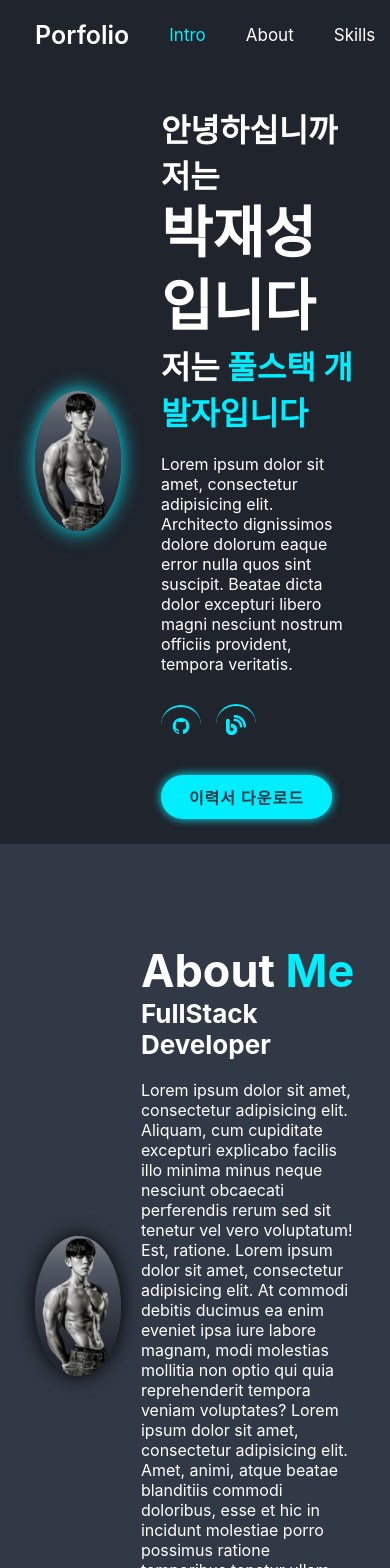
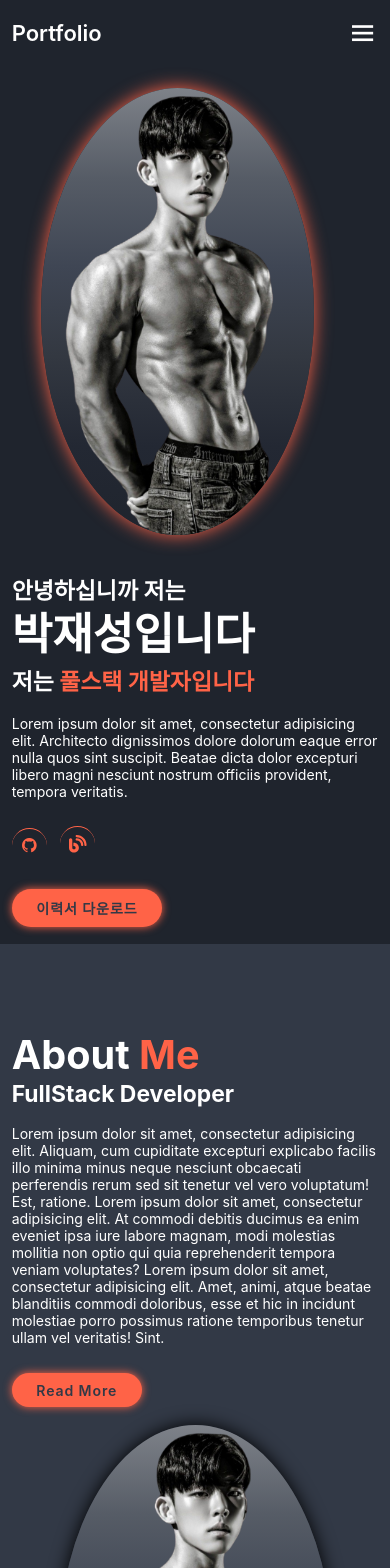
Before and after one commit to namic123/portfolio, a React (Create React App) app: page / in a window 390 px wide. Shown: the top 1568 px of the page. Built offline with nearby package versions, Linux system fonts and the light colour scheme.

Commit message:
반응형 작성중

```diff
--- a/src/App.js
+++ b/src/App.js
@@ -1,4 +1,4 @@
-import React, {useEffect} from 'react';
+import React, {useEffect, useRef, useState} from 'react';
 import "./css/style.css";
 import {Box, Image} from "@chakra-ui/react";
 import mainPic from "./img/KakaoTalk_20231227_025533035-removebg.png";
@@ -13,23 +13,58 @@ function App(props) {
     link.rel = 'stylesheet';
     document.head.appendChild(link);
   }, []);
+
+  const [isMenuOpen, setIsMenuOpen] = useState(false);
+  const [isSticky, setIsSticky] = useState(false);
+  const [activeSection, setActiveSection] = useState('');
+  const homeRef = useRef(null);
+  const aboutRef = useRef(null);
+  const skillsRef = useRef(null);
+  const projectRef = useRef(null);
+  const contactRef = useRef(null);
+
+  const toggleMenu = () => {
+    setIsMenuOpen(!isMenuOpen);
+  };
+
+  useEffect(() => {
+    const handleScroll = () => {
+      const shouldStick = window.scrollY > 100;
+      setIsSticky(shouldStick);
+      const refs = [homeRef, aboutRef, skillsRef, projectRef, contactRef];
+      const currentSection = refs.find(ref => {
+        const element = ref.current;
+        if (!element) return false;
+        const offsetTop = element.offsetTop;
+        const offsetHeight = element.offsetHeight;
+        return window.scrollY >= offsetTop - 150 && window.scrollY < offsetTop + offsetHeight;
+      });
+      if (currentSection && currentSection.current) {
+        setActiveSection(currentSection.current.id);
+      }
+    };
+
+    window.addEventListener('scroll', handleScroll);
+    return () => window.removeEventListener('scroll', handleScroll);
+  }, []);
+
   return (
     <div className="container">
-      <header className="header">
-        <a href="#" className="logo">Porfolio</a>
-        <i className='bx bx-menu' id="menu-icon"></i>
-        <nav className="navbar">
-          <a href="#home" className="active" >Intro</a>
-          <a href="#about">About</a>
-          <a href="#skills">Skills</a>
-          <a href="#project">Project</a>
-          <a href="#contact">Contact</a>
+      <header className={`header ${isSticky ? 'sticky' : ''}`}>
+        <a href="#" className="logo">Portfolio</a>
+        <i className={`bx bx-menu ${isMenuOpen ? 'bx-x' : ''}`} id="menu-icon" onClick={toggleMenu}></i>
+        <nav className={`navbar ${isMenuOpen ? 'active' : ''}`}>
+          <a href="#home" className={activeSection === 'home' ? 'active' : ''} >Intro</a>
+          <a href="#about" className={activeSection === 'about' ? 'active' : ''}>About</a>
+          <a href="#skills" className={activeSection === 'skills' ? 'active' : ''}>Skills</a>
+          <a href="#project" className={activeSection === 'project' ? 'active' : ''}>Project</a>
+          <a href="#contact" className={activeSection === 'contact' ? 'active' : ''}>Contact</a>
         </nav>
       </header>
       {/* Intro 화면 */}
-      <section className="home" id="home">
+      <section className="home" id="home"  ref={homeRef}>
         <div className="home-img">
-          <Image src={mainPic} alt="" w={"22vw"} bg={"linear-gradient(to top, #1F242D,#232833, #333841, #3f4654, #565c66, #7e8289)"} borderRadius={"50%"}
+          <Image className="home-image" src={mainPic} alt="" w={"22vw"} bg={"linear-gradient(to top, #1F242D,#232833, #333841, #3f4654, #565c66, #7e8289)"} borderRadius={"50%"}
           boxShadow={"0 0 2rem var(--main-color)"}/>
         </div>
         <div className="home-content">
@@ -46,9 +81,9 @@ function App(props) {
         </div>
       </section>
       {/*about 화면*/}
-      <section className="about" id="about">
+      <section className="about" id="about"  ref={aboutRef}>
         <div className="about-img">
-          <Image src={mainPic} alt="" w={"22vw"} bg={"linear-gradient(to top, #1F242D,#232833, #333841, #3f4654, #565c66, #7e8289)"} borderRadius={"50%"} boxShadow={"0 0 2rem black"}/>
+          <Image className="about-image" src={mainPic} alt="" w={"22vw"} bg={"linear-gradient(to top, #1F242D,#232833, #333841, #3f4654, #565c66, #7e8289)"} borderRadius={"50%"} boxShadow={"0 0 2rem black"}/>
         </div>
         <div className="about-content">
           <h2 className="heading">About <span>Me</span></h2>
@@ -61,7 +96,7 @@ function App(props) {
       </section>
 
       {/*Skill 화면*/}
-      <section className="skills" id="skills">
+      <section className="skills" id="skills"  ref={skillsRef}>
         <h2 className="heading">My <span>Skills</span></h2>
         <div className="skills-container">
 
@@ -88,7 +123,7 @@ function App(props) {
         </div>
       </section>
       {/* Project 화면 */}
-      <section className="project" id="project">
+      <section className="project" id="project"  ref={projectRef}>
         <h2 className="heading">Latest <span>Project</span></h2>
         <div className="project-container">
           <div className="project-box">
@@ -141,6 +176,12 @@ function App(props) {
           </div>
         </div>
       </section>
+      {/*footer*/}
+      <footer className="footer">
+        <div className="footer-iconTop">
+          <a href="#home"></a>
+        </div>
+      </footer>
     </div>
   );
 }
--- a/src/css/style.css
+++ b/src/css/style.css
@@ -12,7 +12,7 @@
     --bg-color :#1f242d;
     --second-bg-color :#323946;
     --text-color :#fff;
-    --main-color :#0ef;
+    --main-color :tomato;
 }
 
 html{
@@ -52,6 +52,10 @@ section{
     justify-content: space-between;
     align-items: center;
     z-index: 100;
+}
+
+.header.sticky{
+    border-bottom:.1rem solid rgba(0,0,0,0.2);
 }
 
 .logo{
@@ -305,3 +309,71 @@ transition: .5s ease;
     font-size: 2rem;
     color: var(--second-bg-color);
 }
+
+/* 반응형 */
+@media (max-width:1200px) {
+    html{
+        font-size: 55%;
+    }
+}
+
+
+@media (max-width:991px) {
+    .header{
+        padding: 2rem 3%;
+    }
+    section{
+        padding: 10rem 3% 2rem;
+    }
+}
+
+@media (max-width:768px) {
+    #menu-icon{
+        display: block;
+    }
+    .navbar{
+        position: absolute;
+        top:100%;
+        left:0;
+        width:100%;
+        padding: 1rem 3%;
+        background: var(--bg-color);
+        border-top: .1rem solid rgba(0,0,0,.2);
+        box-shadow: 0 .5rem 1rem rgba(0,0,0,.2);
+        display: none;
+    }
+
+    .navbar.active{
+        display: block;
+    }
+
+    .navbar a {
+        display: block;
+        font-size: 2rem;
+        margin: 3rem 0;
+    }
+
+    /* home */
+    .home{
+        flex-direction: column;
+    }
+
+    .home-content h3 {
+        font-size: 2.6rem;
+    }
+    .home-content h1{
+        font-size: 5rem;
+    }
+    .home-img .home-image{
+        width:70vw;
+        margin-bottom: 4rem;
+    }
+  /* about */
+    .about{
+        flex-direction: column-reverse;
+    }
+    .about-img .about-image{
+        width:70vw;
+        margin-bottom: 4rem;
+    }
+}
```
Also changed, not shown: src/util.js (added, +30 -0 lines).
